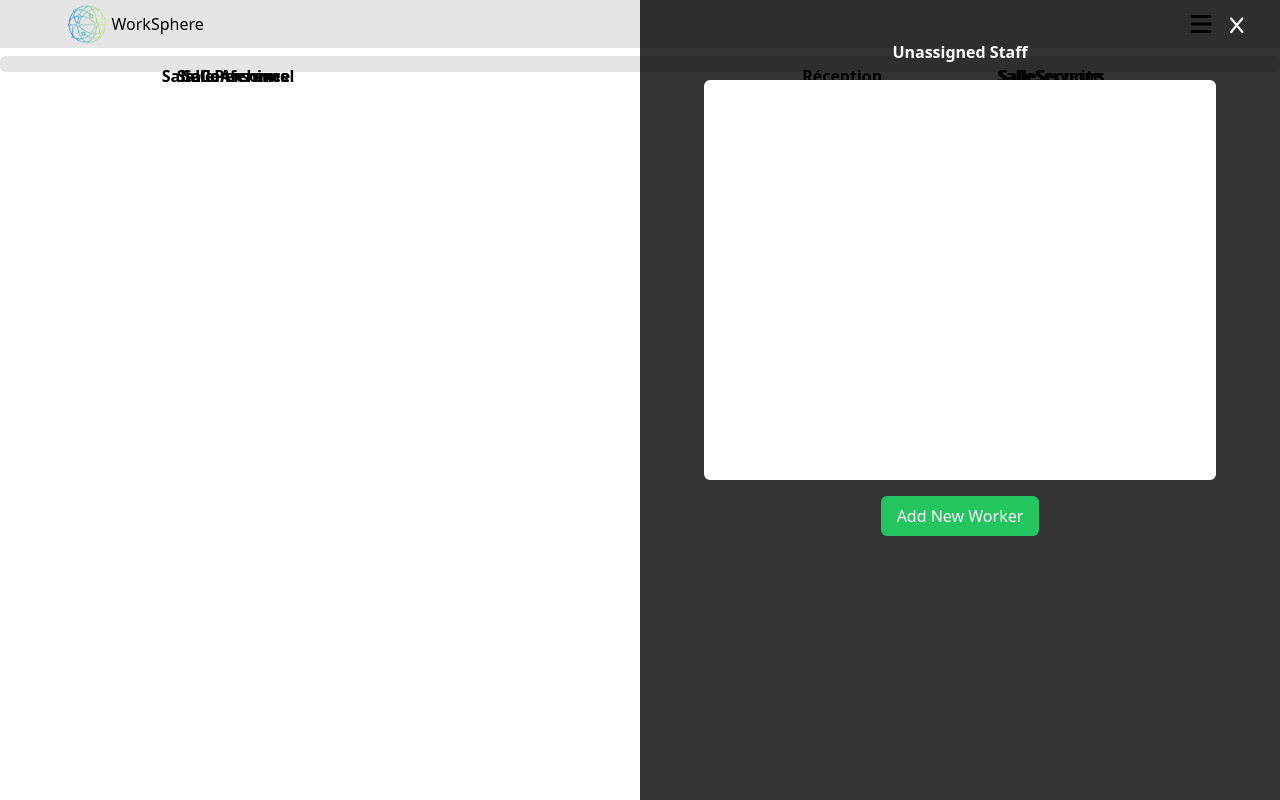
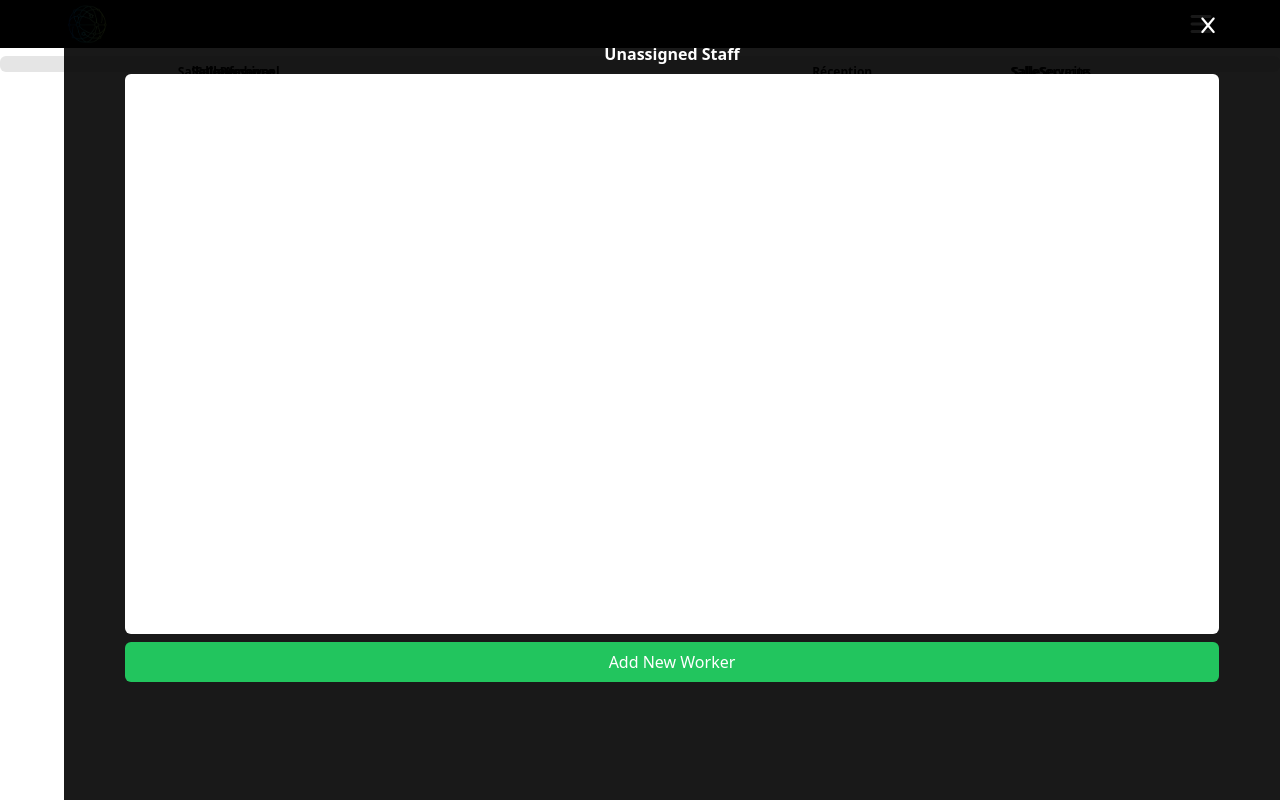
Before and after one commit to elgmouriabderrahim/brief6-WorkSphere, a website: page index.html in a window 1280 px wide. Both pictures are taken after a click on the icon 1201 px from the left and 24 px from the top of the page. Drawn offline with Linux system fonts and the light colour scheme.

Commit message:
adding animation et reorganisation of aside

```diff
--- a/index.html
+++ b/index.html
@@ -4,26 +4,29 @@
     <meta charset="UTF-8">
     <meta name="viewport" content="width=device-width, initial-scale=1.0">
     <link href="./src/output.css" rel="stylesheet">
+    <link rel="icon" href="./src/images/logo.png">
     <link rel="stylesheet" href="https://cdnjs.cloudflare.com/ajax/libs/font-awesome/7.0.1/css/all.min.css" integrity="sha512-2SwdPD6INVrV/lHTZbO2nodKhrnDdJK9/kg2XD1r9uGqPo1cUbujc+IYdlYdEErWNu69gVcYgdxlmVmzTWnetw==" crossorigin="anonymous" referrerpolicy="no-referrer"/>
     <title>WorkSphere</title>
 </head>
 <body class="bg-white grid items-center gap-2">
-    <nav class="grid place-items-center w-full bg-neutral-200">
+    <nav class="grid place-items-center w-full bg-black">
         <div class="flex items-center justify-between w-[90%]">
             <div class="flex items-center">
                 <img src="src/images/logo.png" alt="logo" class="h-12">
                 <p class="">WorkSphere</p>
             </div>
-            <i class=" menu fa-solid fa-bars text-black text-2xl"></i>
+            <i class=" menu fa-solid fa-bars text-white black text-2xl"></i>
         </div>
     </nav>
-    <aside class="hidden w-1/2 h-screen bg-black/80 absolute top-0 right-0 z-10 flex-col items-center gap-4 pt-10">
-        <i class="x fa-solid fa-x absolute right-8 top-4 text-lg text-white"></i>
-        <h1 class="US-Container text-white font-black">Unassigned Staff</h1>
-        <div class="bg-white rounded-md p-4 min-h-[50vh] w-[80%]"></div>
-        <button class="text-white rounded-md bg-green-500 py-2 px-4">Add New Worker</button>
+    <aside class="fixed top-0 right-0 z-10 transform translate-x-full w-[95%] h-screen bg-black/90 pt-4 transition-transform duration-200 ease-in-out">
+        <div class="w-[90%] mx-auto flex flex-col gap-2">
+            <i class="x w-full fa-solid fa-x text-lg text-white self-end"></i>
+            <h1 class=" w-full text-white font-black text-center">Unassigned Staff</h1>
+            <div class="US-Container bg-white overflow-y-auto w-full rounded-md p-4 h-[70vh]"></div>
+            <button class="w-full text-white rounded-md bg-green-500 py-2 px-4">Add New Worker</button>
+        </div>
     </aside>
-    <main class="bg-green relative bg-neutral-200 h-auto p-2 rounded-md">
+    <main class="text-xs bg-green relative bg-neutral-200 h-auto p-2 rounded-md">
         <img src="./src/images/bgVertical.png" alt="background design" class="rounded-md md:hidden">
         <div class="department absolute top-2 left-2 w-[calc(100%-16px)] h-[calc(100%-16px)] grid grid-cols-[2%,30.5%,1.5%,1.5%,29.5%,2%,31%,1%] grid-rows-[1%,21.5%,1%,21.5%,1%,15.3%,1%,36.5%,1%] justify-items-center">
             <div class="SalleConference col-start-2 col-span-2 row-start-2 font-bold">SallePersonnel</div>
--- a/src/script.js
+++ b/src/script.js
@@ -2,10 +2,8 @@ const menu = document.querySelector('.menu');
 const aside = document.querySelector('aside');
 const x = document.querySelector('.x');
 menu.addEventListener("click", ()=>{
-    aside.classList.remove("hidden");
-    aside.classList.add("flex");
+    aside.classList.remove("translate-x-full");
 })
 x.addEventListener("click", ()=>{
-    aside.classList.add("hidden");
-    aside.classList.remove("flex");
+    aside.classList.add("translate-x-full");
 })
```
Also changed, not shown: src/output.css.
